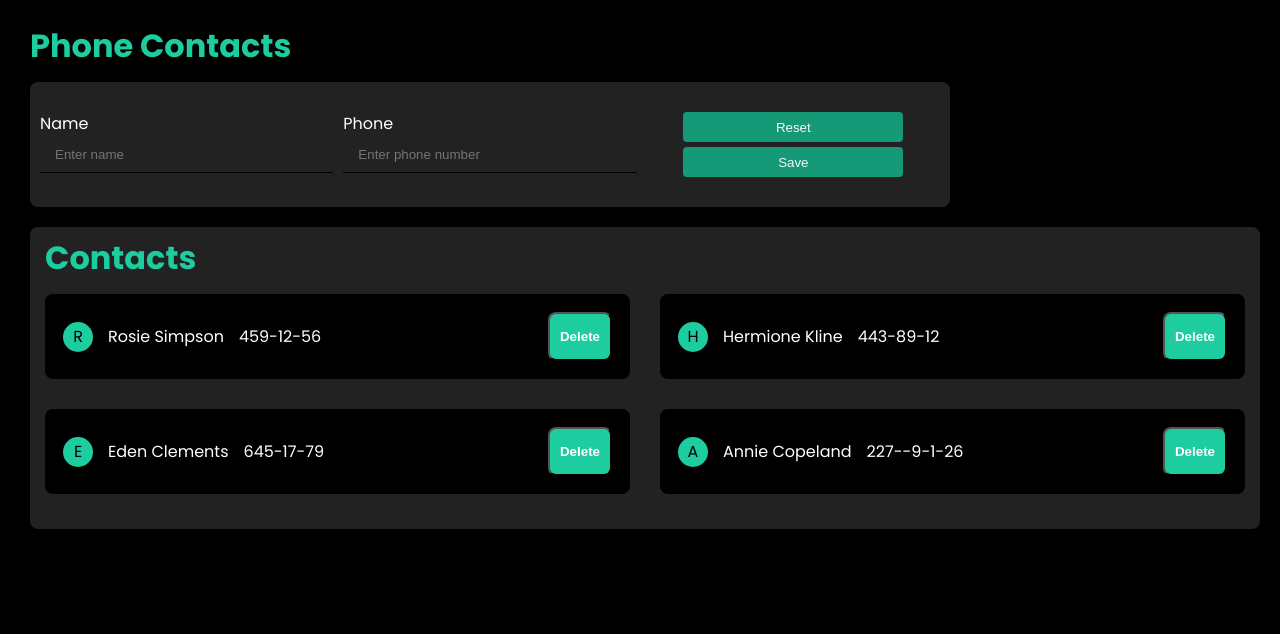
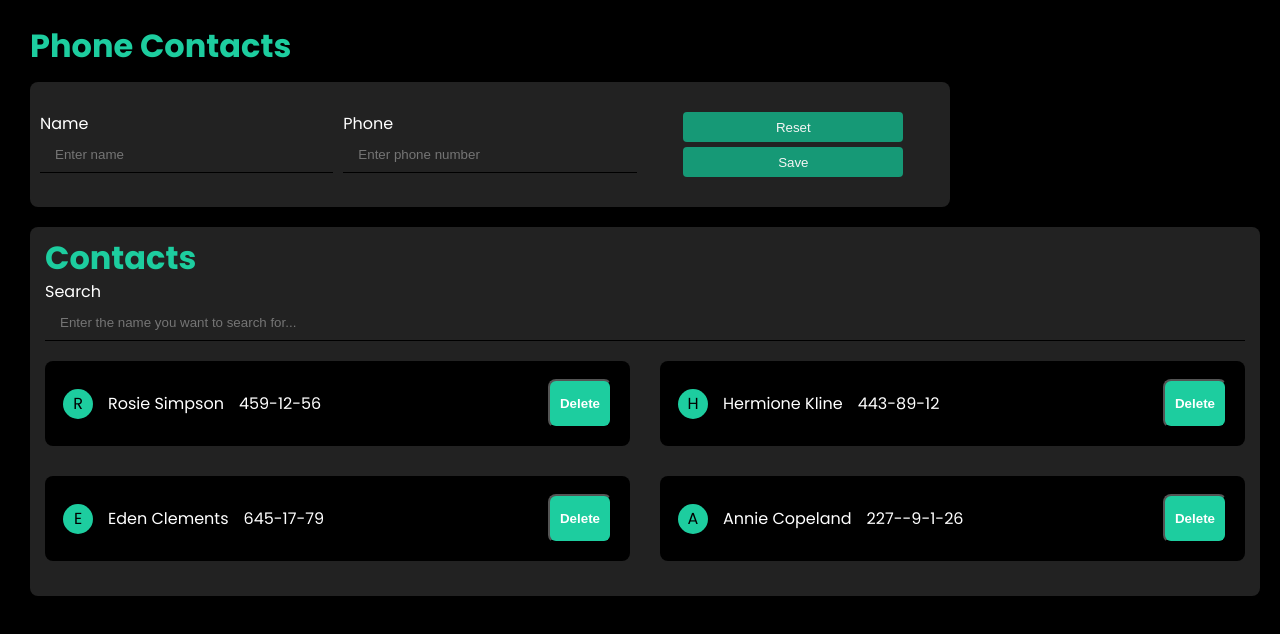
Before and after one commit to murselsen/goit-react-hw-06, a React (Vite) app: page / in a window 1280 px wide. Shown: the top 634 px of the page. Built offline with nearby package versions, Linux system fonts and the light colour scheme.

Commit message:
Implement search functionality in ContactList component with Formik and Redux

```diff
--- a/src/components/ContactList.jsx
+++ b/src/components/ContactList.jsx
@@ -1,9 +1,14 @@
+import { useState } from "react";
 import { useDispatch, useSelector } from "react-redux";
 import Css from "./ContactList.module.css";
 import { deleteContact } from "../redux/reducers/contacts/slice";
+import { changeFilter } from "../redux/reducers/filters/slice";
+import { Field, Form, Formik } from "formik";
 
 const ContactList = () => {
-  const contacts = useSelector((state) => state.contacts.items);
+
+  const rContacts = useSelector((state) => state.contacts.items);
+  const [contacts, setContacts] = useState(rContacts);
   const dispatch = useDispatch();
   const handleDeleteUser = (id) => {
     dispatch(
@@ -12,9 +17,27 @@ const ContactList = () => {
       })
     );
   };
+
+
+
   return (
     <div className={Css.ContactArea}>
       <h2 className={Css.ContactAreaTitle}>Contacts</h2>
+      <Formik initialValues={{ search: "" }}>
+        <Form className={Css.ContactForm}>
+          <div className={Css.ContactFormGroup}>
+            <label className={Css.Label}> Search</label>
+            <Field
+              className={Css.Input}
+              name="search"
+              onChange={(e) => {
+                dispatch(changeFilter(e.target.value));
+              }}
+              placeholder="Enter the name you want to search for..."
+            />
+          </div>
+        </Form>
+      </Formik>
       <ul className={Css.ContactList}>
         {contacts.map((contact) => (
           <li key={contact.id} className={Css.ContactItem}>
--- a/src/components/ContactList.module.css
+++ b/src/components/ContactList.module.css
@@ -61,6 +61,26 @@
   color: var(--black);
   font-weight: normal;
 }
+.ContactForm {
+  margin-top: 10px;
+}
+.ContactFormGroup {
+  display: flex;
+  flex-direction: column;
+  gap: 5px;
+  color: white;
+  flex: 1;
+  min-width: 250px;
+}
+
+.ContactFormGroup .Input {
+  padding: 10px 15px;
+  background-color: transparent;
+  outline: none;
+  border: 0;
+  border-bottom: 1px solid var(--black);
+  color: white;
+}
 
 @media (max-width: 767px) {
   .ContactArea {
--- a/src/redux/reducers/filters/slice.js
+++ b/src/redux/reducers/filters/slice.js
@@ -1,7 +1,7 @@
 import { createSlice } from "@reduxjs/toolkit";
 
 const initialState = {
-  name: "",
+  search: "",
 };
 
 const filtersSlice = createSlice({
@@ -9,11 +9,11 @@ const filtersSlice = createSlice({
   initialState: initialState,
   reducers: {
     changeFilter: (state, action) => {
-      state.name = action.payload;
+      state.search = action.payload;
     },
   },
   selectors: {
-    selectNameFilter: (state) => state.name,
+    selectNameFilter: (state) => state.search,
   },
 });
 
```
